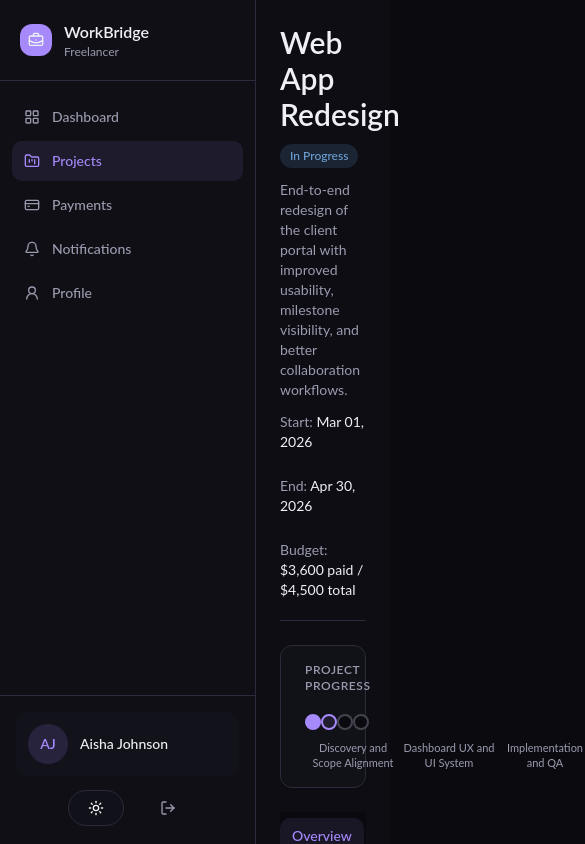
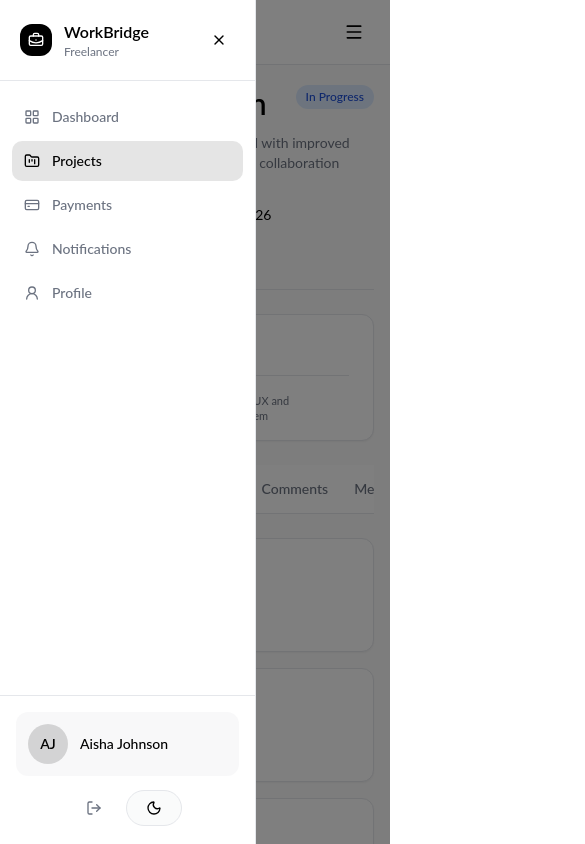
Before and after one commit to connect-abdullah/WorkBridge_fe, a Next.js app: page /projects/1 in a window 390 px wide. Both pictures are taken after a click on the button "Open menu". Shown: the top 844 px of the page, 585 px wide, since content can reach past the window. Built offline with nearby package versions, Linux system fonts and the light colour scheme.

Commit message:
mobile responsiveness

```diff
--- a/src/app/(main)/page.tsx
+++ b/src/app/(main)/page.tsx
@@ -27,7 +27,7 @@ export default function HomePage() {
 
       <section className="grid gap-6 xl:grid-cols-[minmax(0,1fr)_340px]">
         <div className="space-y-4">
-          <div className="flex items-center justify-between">
+          <div className="flex flex-col gap-1 sm:flex-row sm:items-center sm:justify-between">
             <h2 className="text-lg font-semibold text-foreground">Projects</h2>
             <p className="text-sm text-muted-foreground">3 active engagements</p>
           </div>
--- a/src/components/auth/LoginForm.tsx
+++ b/src/components/auth/LoginForm.tsx
@@ -48,7 +48,7 @@ export function LoginForm() {
       </div>
 
       <div className="space-y-2">
-        <div className="flex items-center justify-between">
+        <div className="flex flex-col gap-1 sm:flex-row sm:items-center sm:justify-between">
           <label htmlFor="login-password" className="text-sm font-medium">
             Password
           </label>
--- a/src/components/layout/AppSidebar.tsx
+++ b/src/components/layout/AppSidebar.tsx
@@ -5,6 +5,7 @@ import { usePathname, useRouter } from "next/navigation";
 import {
   Bell,
   BriefcaseBusiness,
+  X,
   CreditCard,
   LayoutGrid,
   UserRound,
@@ -24,7 +25,17 @@ const navItems = [
   { label: "Profile", href: "/profile", icon: UserRound },
 ];
 
-export function AppSidebar() {
+export function AppSidebar({
+  className,
+  onNavigate,
+  showCloseButton = false,
+  onClose,
+}: {
+  className?: string;
+  onNavigate?: () => void;
+  showCloseButton?: boolean;
+  onClose?: () => void;
+}) {
   const pathname = usePathname();
   const router = useRouter();
 
@@ -34,8 +45,14 @@ export function AppSidebar() {
   };
 
   return (
-    <aside className="fixed inset-y-0 left-0 flex w-64 flex-col border-r border-sidebar-border bg-sidebar text-sidebar-foreground">
+    <aside
+      className={cn(
+        "fixed inset-y-0 left-0 flex w-64 flex-col border-r border-sidebar-border bg-sidebar text-sidebar-foreground",
+        className,
+      )}
+    >
       <div className="border-b border-border px-5 py-5">
+        <div className="flex items-center justify-between gap-3">
           <div className="flex items-center gap-3">
             <div className="rounded-lg bg-primary p-2 text-primary-foreground">
               <BriefcaseBusiness className="h-4 w-4" />
@@ -44,6 +61,19 @@ export function AppSidebar() {
               <h1 className="text-base font-semibold">WorkBridge</h1>
               <p className="text-xs text-muted-foreground">Freelancer</p>
             </div>
+          </div>
+          {showCloseButton ? (
+            <Button
+              type="button"
+              variant="ghost"
+              size="icon"
+              className="h-8 w-8"
+              onClick={onClose}
+              aria-label="Close menu"
+            >
+              <X className="h-4 w-4" />
+            </Button>
+          ) : null}
         </div>
       </div>
 
@@ -57,6 +87,7 @@ export function AppSidebar() {
             <Link
               key={item.label}
               href={item.href}
+              onClick={onNavigate}
               className={cn(
                 "flex items-center gap-3 rounded-md px-3 py-2.5 text-sm font-medium transition",
                 isActive
@@ -82,9 +113,7 @@ export function AppSidebar() {
           </div>
         </div>
 
-        <div className="mt-3 flex justify-center items-center gap-6">
-
-          <AnimatedThemeToggler className="flex-1 justify-center" />
+        <div className="mt-3 flex items-center justify-center gap-3">
 
           <Button
             type="button"
@@ -96,6 +125,8 @@ export function AppSidebar() {
           >
             <LogOut className="h-4 w-4" />
           </Button>
+
+          <AnimatedThemeToggler className="flex-1 justify-center" />
         </div>
       </div>
     </aside>
--- a/src/components/layout/DashboardShell.tsx
+++ b/src/components/layout/DashboardShell.tsx
@@ -1,11 +1,50 @@
-import { ReactNode } from "react";
+"use client";
+
+import { ReactNode, useState } from "react";
+import { Menu } from "lucide-react";
 import { AppSidebar } from "@/components/layout/AppSidebar";
+import { Button } from "@/components/ui/button";
 
 export function DashboardShell({ children }: { children: ReactNode }) {
+  const [mobileMenuOpen, setMobileMenuOpen] = useState(false);
+
   return (
     <div className="min-h-screen bg-muted/30">
-      <AppSidebar />
-      <main className="ml-64 min-h-screen p-6 lg:p-8">{children}</main>
+      <header className="sticky top-0 z-30 flex items-center justify-between border-b border-border bg-background/95 px-4 py-3 backdrop-blur lg:hidden">
+        <p className="text-sm font-semibold">WorkBridge</p>
+        <Button
+          type="button"
+          variant="ghost"
+          size="icon"
+          aria-label="Open menu"
+          onClick={() => setMobileMenuOpen(true)}
+        >
+          <Menu className="h-5 w-5" />
+        </Button>
+      </header>
+
+      <AppSidebar className="hidden lg:flex" />
+
+      {mobileMenuOpen ? (
+        <>
+          <button
+            type="button"
+            aria-label="Close menu overlay"
+            className="fixed inset-0 z-40 bg-black/50 lg:hidden"
+            onClick={() => setMobileMenuOpen(false)}
+          />
+          <AppSidebar
+            className="z-50 lg:hidden"
+            showCloseButton
+            onClose={() => setMobileMenuOpen(false)}
+            onNavigate={() => setMobileMenuOpen(false)}
+          />
+        </>
+      ) : null}
+
+      <main className="min-h-screen px-4 py-5 sm:px-6 sm:py-6 lg:ml-64 lg:p-8">
+        {children}
+      </main>
     </div>
   );
 }
--- a/src/components/project-detail/components/ActivityPanel.tsx
+++ b/src/components/project-detail/components/ActivityPanel.tsx
@@ -26,8 +26,8 @@ export function ActivityPanel({ logs }: { logs: ReadonlyArray<ActivityLog> }) {
                 <CalendarDays className="h-4 w-4 text-muted-foreground" />
               ) : null}
             </div>
-            <div>
-              <p className="text-sm text-foreground">{item.action}</p>
+            <div className="min-w-0 flex-1">
+              <p className="break-words text-sm text-foreground">{item.action}</p>
               <p className="mt-0.5 text-xs text-muted-foreground">
                 {item.timestamp}
               </p>
--- a/src/components/project-detail/components/FilesPanel.tsx
+++ b/src/components/project-detail/components/FilesPanel.tsx
@@ -31,7 +31,7 @@ export function FilesPanel({
         <p className="mt-1 text-sm text-muted-foreground">
           Upload project assets, briefs, and deliverables
         </p>
-        <div className="mt-4 flex items-center justify-center gap-2">
+        <div className="mt-4 flex flex-wrap items-center justify-center gap-2">
           <Button variant="outline" className="h-9">
             Add via Link
           </Button>
@@ -45,7 +45,7 @@ export function FilesPanel({
         </div>
       </div>
 
-      <div className="overflow-hidden rounded-xl border border-border bg-card shadow-sm">
+      <div className="overflow-x-auto rounded-xl border border-border bg-card shadow-sm">
         {files.length === 0 ? (
           <p className="px-4 py-8 text-center text-sm text-muted-foreground">
             No files uploaded yet.
@@ -54,7 +54,7 @@ export function FilesPanel({
           files.map((file, i) => (
             <div
               key={file.id}
-              className={`grid items-center gap-3 px-4 py-3 text-sm md:grid-cols-[1.4fr_0.6fr_0.9fr_0.9fr_auto] ${
+              className={`grid min-w-[680px] items-center gap-3 px-4 py-3 text-sm md:grid-cols-[1.4fr_0.6fr_0.9fr_0.9fr_auto] ${
                 i !== files.length - 1 ? "border-b border-border" : ""
               }`}
             >
--- a/src/components/project-detail/components/MeetingsPanel.tsx
+++ b/src/components/project-detail/components/MeetingsPanel.tsx
@@ -119,7 +119,7 @@ export function MeetingsPanel({
         </div>
       ) : (
         <>
-          <div className="flex items-center justify-between">
+          <div className="flex flex-wrap items-center justify-between gap-3">
             <h2 className="text-lg font-semibold text-foreground">Meetings</h2>
             <Button className="h-10" onClick={() => onOpenMeetingForm("create")}>
               <Plus className="mr-1.5 h-4 w-4" /> Create Meeting
--- a/src/components/project-detail/components/MilestoneStepTracker.tsx
+++ b/src/components/project-detail/components/MilestoneStepTracker.tsx
@@ -17,7 +17,8 @@ export function MilestoneStepTracker({
         Project Progress
       </p>
 
-      <div className="space-y-2.5">
+      <div className="overflow-x-auto">
+        <div className="min-w-[560px] space-y-2.5">
         {/* Row 1: dots + connectors */}
         <div className="flex items-center">
           {milestoneItems.map((milestone, index) => {
@@ -65,6 +66,7 @@ export function MilestoneStepTracker({
             </div>
           ))}
         </div>
+        </div>
       </div>
     </section>
   );
--- a/src/components/project-detail/components/PaymentsPanel.tsx
+++ b/src/components/project-detail/components/PaymentsPanel.tsx
@@ -16,7 +16,8 @@ export function PaymentsPanel({
 }) {
   return (
     <section className="overflow-hidden rounded-xl border border-border bg-card shadow-sm">
-      <table className="w-full text-left text-sm">
+      <div className="overflow-x-auto">
+      <table className="min-w-[640px] w-full text-left text-sm">
         <thead className="border-b border-border bg-muted/40 text-xs font-semibold uppercase tracking-wider text-muted-foreground">
           <tr>
             <th className="px-4 py-3">Milestone</th>
@@ -73,6 +74,7 @@ export function PaymentsPanel({
           )}
         </tbody>
       </table>
+      </div>
     </section>
   );
 }
```
Lines whose indentation alone changed are shown as unchanged.
